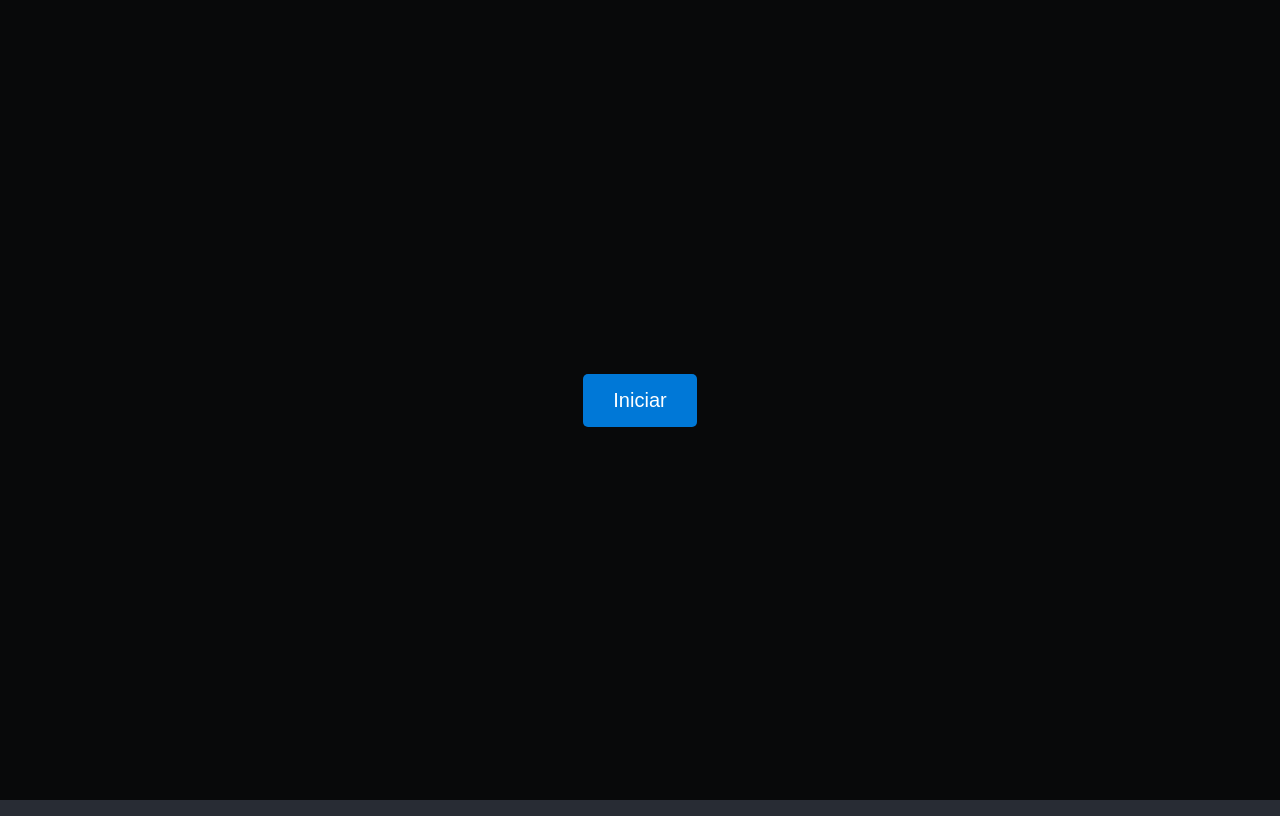
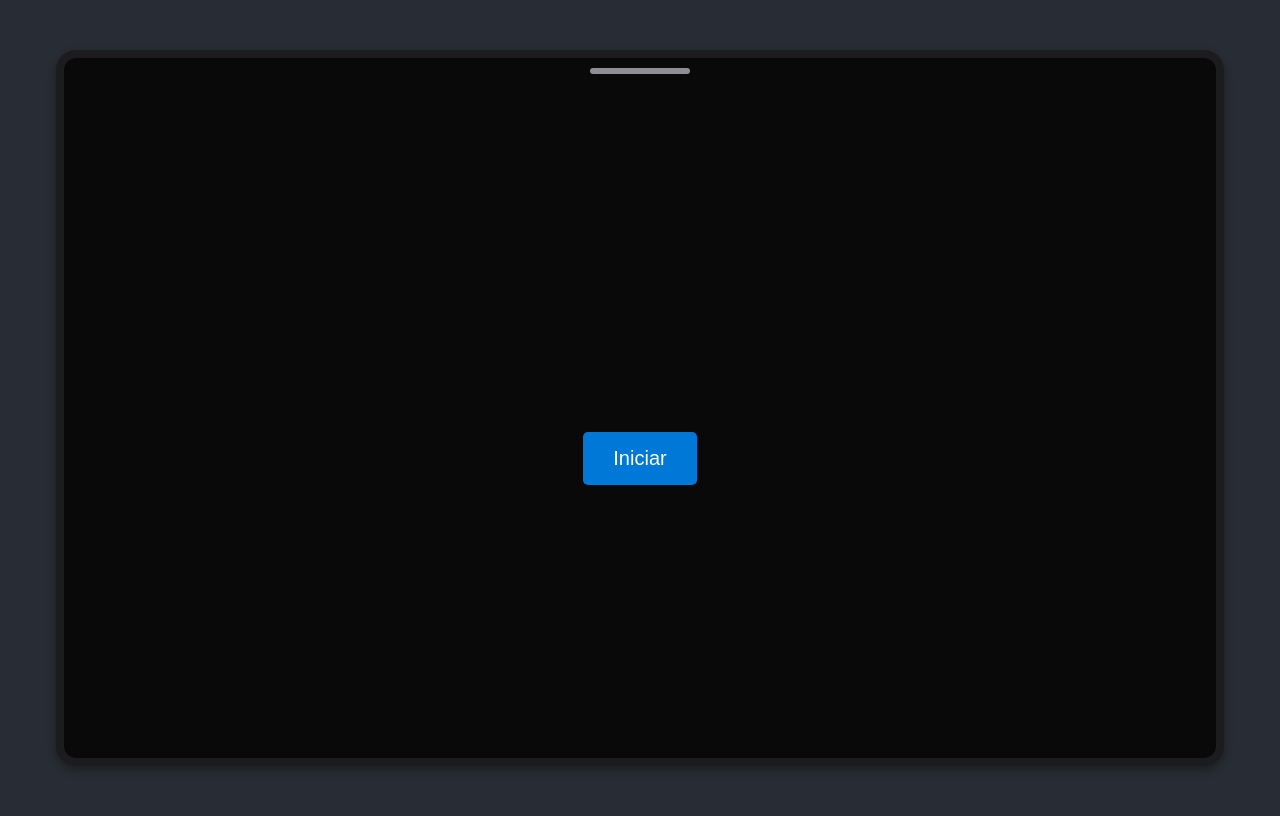
Before and after one commit to Nathalyagsn/Atividade---Atesteme, a plain HTML site: page Projeto/index.html in a window 1280 px wide. Drawn offline with Linux system fonts and the light colour scheme.

Commit message:
tela adicionada falta corrigir o dropbox

```diff
--- a/Projeto/index.html
+++ b/Projeto/index.html
@@ -8,6 +8,7 @@
   <link rel="shortcut icon" href="favicon/favicon-16x16.png" type="image/x-icon">
 </head>
 <body>
+  <div id="mac-frame">
     <!-- Tela inicial com o botão "Iniciar" -->
     <div id="start-screen">
       <button id="start-button">Iniciar</button>
@@ -82,6 +83,7 @@
       </div>
       <p id="message"></p>
     </div>
+  </div>
 
   <script src="script.js"></script>
 </body>
--- a/Projeto/style.css
+++ b/Projeto/style.css
@@ -125,3 +125,37 @@ button#restart:hover {
 #game-container {
   display: none;
 }
+
+#mac-frame {
+  position: relative;
+  width: 90%; /* Largura da moldura */
+  max-width: 1200px; /* Largura máxima */
+  height: 700px; /* Altura da moldura */
+  margin: 50px auto; /* Centraliza a moldura na página */
+  background: #2c2c2e; /* Cor do fundo da moldura */
+  border-radius: 20px; /* Bordas arredondadas, estilo Mac */
+  box-shadow: 0 4px 10px rgba(0, 0, 0, 0.3); /* Sombra externa */
+  overflow: hidden; /* Garante que nada saia da moldura */
+  border: 8px solid #1c1c1e; /* Cor da borda externa */
+}
+
+#mac-frame::before {
+  content: '';
+  position: absolute;
+  top: 10px;
+  left: 50%;
+  transform: translateX(-50%);
+  width: 100px; /* Largura do botão do topo */
+  height: 6px; /* Altura do botão do topo */
+  background: #8e8e93; /* Cor do detalhe do botão */
+  border-radius: 3px;
+}
+
+#game-container {
+  position: absolute;
+  top: 30px; /* Espaçamento para simular a barra superior */
+  left: 0;
+  width: 100%;
+  height: calc(100% - 30px); /* Ajusta a altura para deixar espaço para a barra superior */
+  background: #ffffff; /* Fundo branco para o jogo */
+}
```
Lines whose indentation alone changed are shown as unchanged.
